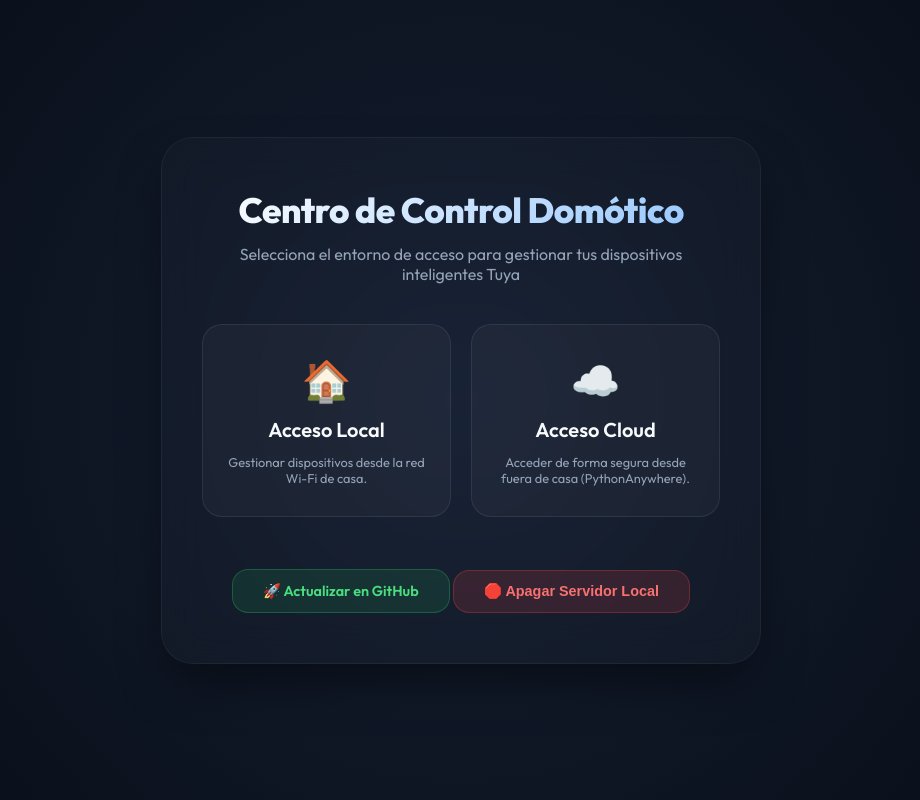
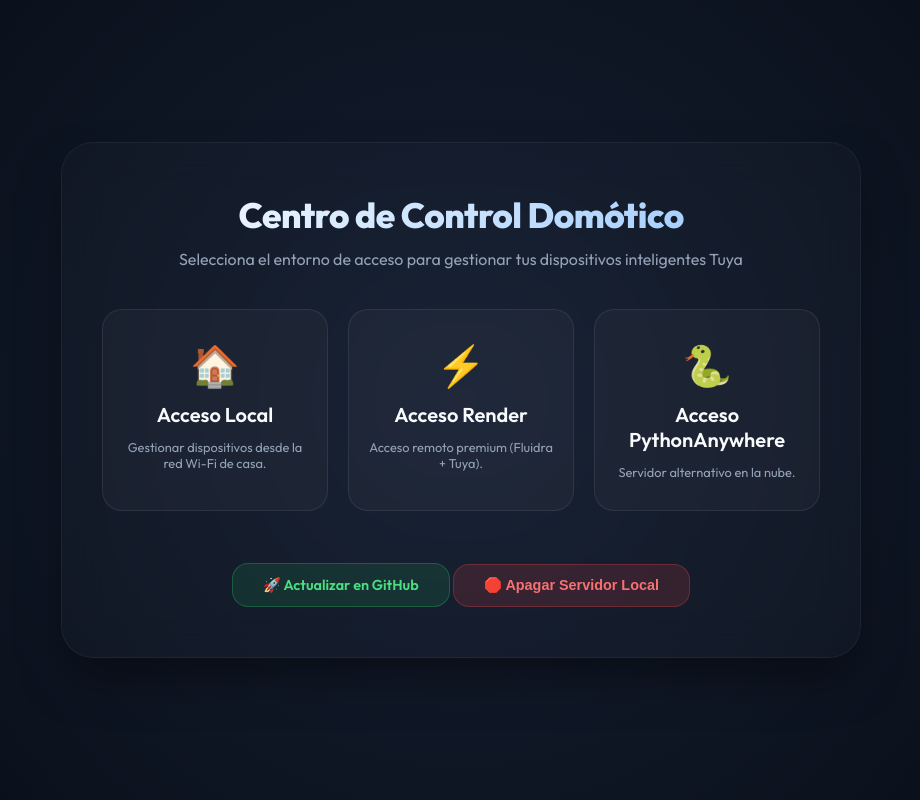
Before and after one commit to Astoarrunta/panel-control-tuya-iot, a Flask app: page / in a window 1280 px wide. Shown: the whole page, without its empty margins (179-1099 px from the left). Run offline with Flask 3, Linux system fonts and the light colour scheme.

Commit message:
feat: añadir opción de Acceso Render a la landing page y soporte dual en deploy

```diff
--- a/servidor.py
+++ b/servidor.py
@@ -344,16 +344,18 @@
 
     try:
         import subprocess
-        # Archivos cuya modificación requiere Reload en PythonAnywhere
-        REQUIEREN_RELOAD = ["servidor.py"]
-
         # Detectar si hay cambios y qué archivos se modificaron
         status_res = subprocess.run(
             ["git", "status", "--porcelain"],
             capture_output=True, text=True
         )
         archivos_cambiados = [l[3:].strip() for l in status_res.stdout.splitlines()]
-        reload_needed = any(r in archivos_cambiados for r in REQUIEREN_RELOAD)
+
+        # Cualquier cambio en archivos .py, dependencias o la carpeta fluidra_client requiere Reload
+        reload_needed = any(
+            r.endswith('.py') or r == 'requirements.txt' or 'fluidra_client' in r
+            for r in archivos_cambiados
+        )
 
         # Ejecutar git add + commit + push
         salida = ""
--- a/static/css/style.css
+++ b/static/css/style.css
@@ -333,7 +333,7 @@
     border: 1px solid rgba(255, 255, 255, 0.05);
     border-radius: 32px;
     padding: 50px 40px;
-    max-width: 600px;
+    max-width: 800px;
     width: 90%;
     box-shadow: 0 25px 50px -12px rgba(0, 0, 0, 0.5);
 }
@@ -395,6 +395,11 @@
 .landing-option-btn.local-btn:hover {
     box-shadow: 0 10px 25px rgba(16, 185, 129, 0.15);
     border-color: rgba(16, 185, 129, 0.3);
+}
+
+.landing-option-btn.render-btn:hover {
+    box-shadow: 0 10px 25px rgba(139, 92, 246, 0.25);
+    border-color: rgba(139, 92, 246, 0.4);
 }
 
 .landing-option-btn.cloud-btn:hover {
--- a/templates/landing.html
+++ b/templates/landing.html
@@ -120,11 +120,18 @@
                     <p>Gestionar dispositivos desde la red Wi-Fi de casa.</p>
                 </a>
 
-                <!-- Acceso al servidor en la nube (abre nueva pestaña) -->
+                <!-- Acceso al servidor Render en la nube (abre nueva pestaña) -->
+                <a href="https://panel-control-tuya-iot.onrender.com/control" class="landing-option-btn render-btn" target="_blank" rel="noopener noreferrer">
+                    <span style="font-size: 2.5rem;">⚡</span>
+                    <h2>Acceso Render</h2>
+                    <p>Acceso remoto premium (Fluidra + Tuya).</p>
+                </a>
+
+                <!-- Acceso al servidor PythonAnywhere en la nube (abre nueva pestaña) -->
                 <a href="https://cristajon.pythonanywhere.com/control" class="landing-option-btn cloud-btn" target="_blank" rel="noopener noreferrer">
-                    <span style="font-size: 2.5rem;">☁️</span>
-                    <h2>Acceso Cloud</h2>
-                    <p>Acceder de forma segura desde fuera de casa (PythonAnywhere).</p>
+                    <span style="font-size: 2.5rem;">🐍</span>
+                    <h2>Acceso PythonAnywhere</h2>
+                    <p>Servidor alternativo en la nube.</p>
                 </a>
             </div>
 
@@ -209,12 +216,14 @@
 
                 if (data.status === 'success') {
                     log.textContent += '\n✅ ¡Código subido a GitHub correctamente!\n';
-                    log.textContent += '\n📋 Ahora en PythonAnywhere ejecuta:\n';
-                    log.textContent += '   cd /home/cristajon && git pull\n';
+                    log.textContent += '\n⚡ DESPLIEGUE EN RENDER.COM:\n';
+                    log.textContent += '   Se iniciará el despliegue automático. Estará listo en 1-2 min.\n';
+                    log.textContent += '\n🐍 DESPLIEGUE EN PYTHONANYWHERE:\n';
+                    log.textContent += '   Ejecuta: cd /home/cristajon && git pull\n';
                     if (data.reload_needed) {
-                        log.textContent += '\n⚠️  Has cambiado servidor.py: haz Reload en la pestaña Web.\n';
+                        log.textContent += '   ⚠️  Requiere hacer Reload en la pestaña Web.\n';
                     } else {
-                        log.textContent += '\n✅ No necesitas Reload. Recarga el navegador con Ctrl+F5.\n';
+                        log.textContent += '   ✅ No necesitas Reload.\n';
                     }
                     btn.textContent = '✅ ¡Listo!';
                 } else {
```
